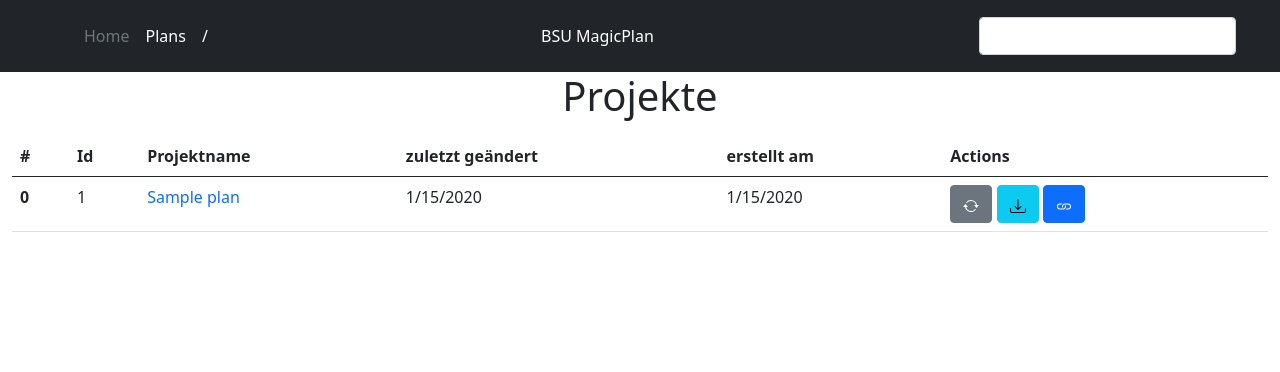
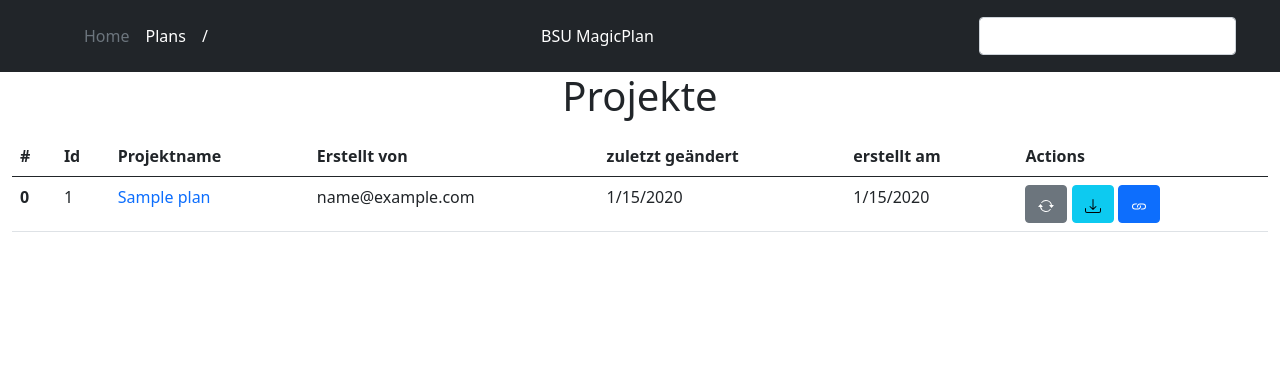
Before and after one commit to jkleinau/BSUMagicPlan, a Node server app: page / in a window 1280 px wide. Shown: the top 372 px of the page. Run offline with Node 20, Linux system fonts and the light colour scheme; tables that the repository leaves empty hold one stand-in row (values such as "Sample post"); some libraries are stand-ins or nearby versions.

Commit message:
created_by added

```diff
--- a/routes/index.js
+++ b/routes/index.js
@@ -5,7 +5,7 @@
 const Plan = require('../models/plan');
 
 let options = {
-	url: 'https://cloud.magic-plan.com/api/v2/workgroups/plans?sort=Plans.update_date&direction=desc&page=2',
+	url: 'https://cloud.magic-plan.com/api/v2/workgroups/plans?sort=Plans.update_date&direction=desc',
 	headers: {
 		accecpt: 'application/json',
 		key: 'dd0c7925689fbf4f2083412497c30f9d2445',
@@ -25,7 +25,8 @@
 	});
 });
 
-router.get('/refresh', async (req, res) => {
+router.get('/refresh/:page', async (req, res) => {
+	options.url += `&page=${req.params.page}`;
 	request.get(options, async (err, response, body) => {
 		if (err) return;
 		const info = JSON.parse(body);
@@ -43,6 +44,12 @@
 					longitude: plan.address.longitude,
 					latitude: plan.address.latitude,
 				},
+				created_by: {
+					id: plan.created_by.id,
+					firstname: plan.created_by.firstname,
+					lastname: plan.created_by.lastname,
+					email: plan.created_by.email,
+				},
 				creation_date: plan.creation_date,
 				update_date: plan.update_date,
 				thumbnail_url: plan.thumbnail_url,
@@ -50,22 +57,18 @@
 			});
 
 			const existingPlan = await Plan.find({ id: plan.id }).exec();
-			console.log('🚀 ~ request.get ~ existingPlan', existingPlan);
 			// If the Plan does not exist create a new one and save it
 			if (existingPlan.length == 0) {
 				try {
 					const newP = await newPlan.save();
-					console.log('Creating new Plan');
-					console.log(newP);
+					// console.log('Creating new Plan');
+					// console.log(newP);
 				} catch (e) {
 					console.error(e);
 				}
 			} else {
 				// If the Plan already exists but information changed
-				if (
-					new Date(plan.update_date).getTime() >
-					new Date(existingPlan.update_date).getTime()
-				) {
+				if (new Date(plan.update_date).getTime() > new Date(existingPlan.update_date).getTime()) {
 					existingPlan = newPlan;
 					try {
 						const updatedPlan = await existingPlan.save();
--- a/views/index.ejs
+++ b/views/index.ejs
@@ -5,6 +5,7 @@
 			<th scope="col">#</th>
 			<th scope="col">Id</th>
 			<th scope="col">Projektname</th>
+			<th scope="col">Erstellt von</th>
 			<th scope="col">zuletzt geändert</th>
 			<th scope="col">erstellt am</th>
 			<th scope="col">Actions</th>
@@ -16,6 +17,7 @@
 			<th scope="row"><%= i %></th>
 			<td><%= plan.id %></td>
 			<td><a href="/plan/<%= plan.id %> " class="text-decoration-none"><%= plan.name %></a></td>
+			<td><%= plan.created_by.email %></td>
 			<td><%= plan.update_date.toLocaleDateString() %></td>
 			<td><%= plan.creation_date.toLocaleDateString() %></td>
 			<td>
--- a/views/plan/show.ejs
+++ b/views/plan/show.ejs
@@ -1,5 +1,5 @@
-<div class="container-fluid">
-	<h2 class="display-2 col-md-auto border-bottom border-dark pb-3"><%= plan.name %></h2>
+<div class="container-md float-center">
+	<h2 class="display-2 col-md-auto border-bottom border-dark pb-3 text-center"><%= plan.name %></h2>
 	<address>
 		<strong>Adresse</strong>
 		<br />
```
Also changed, not shown: models/plan.js (+14 -0 lines).
